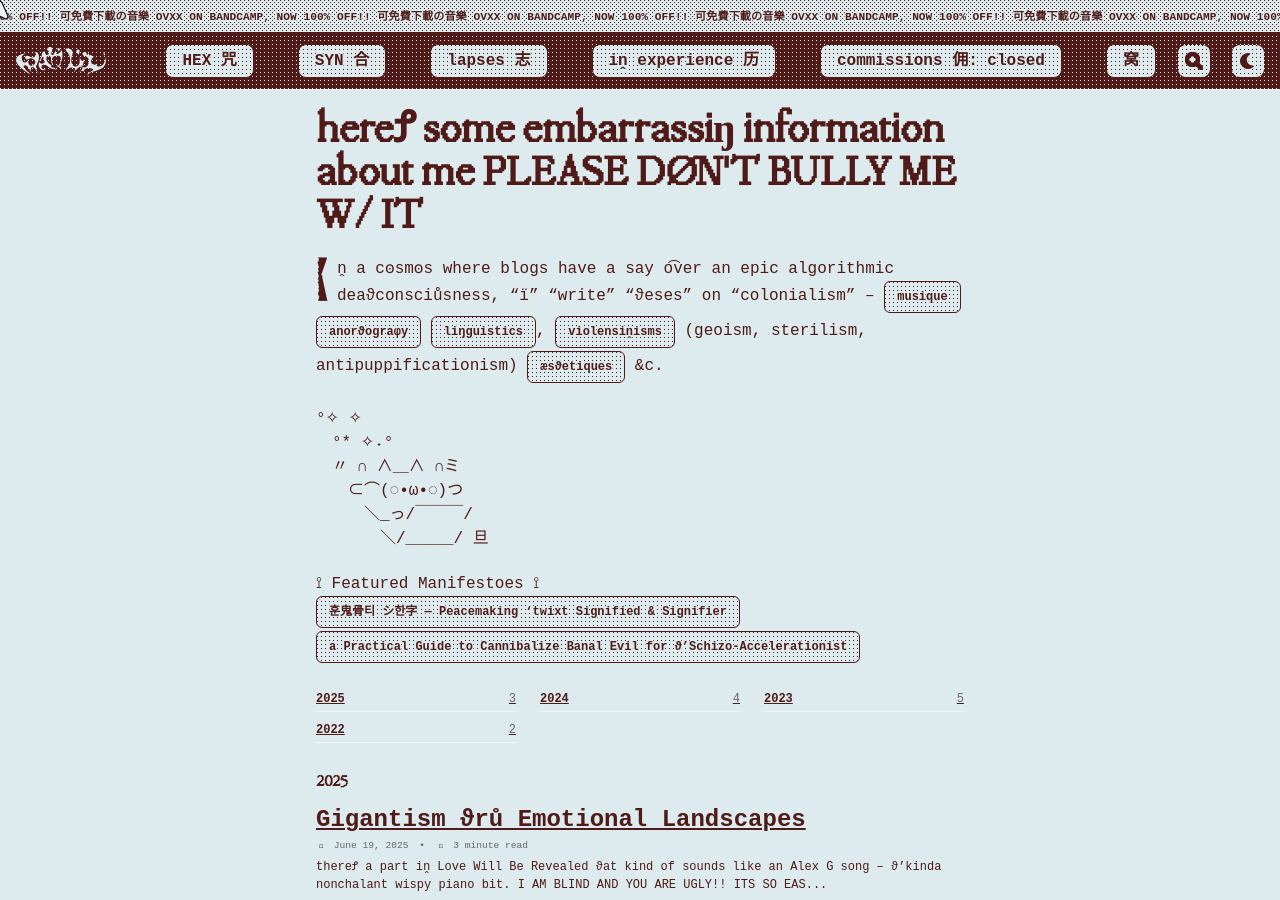
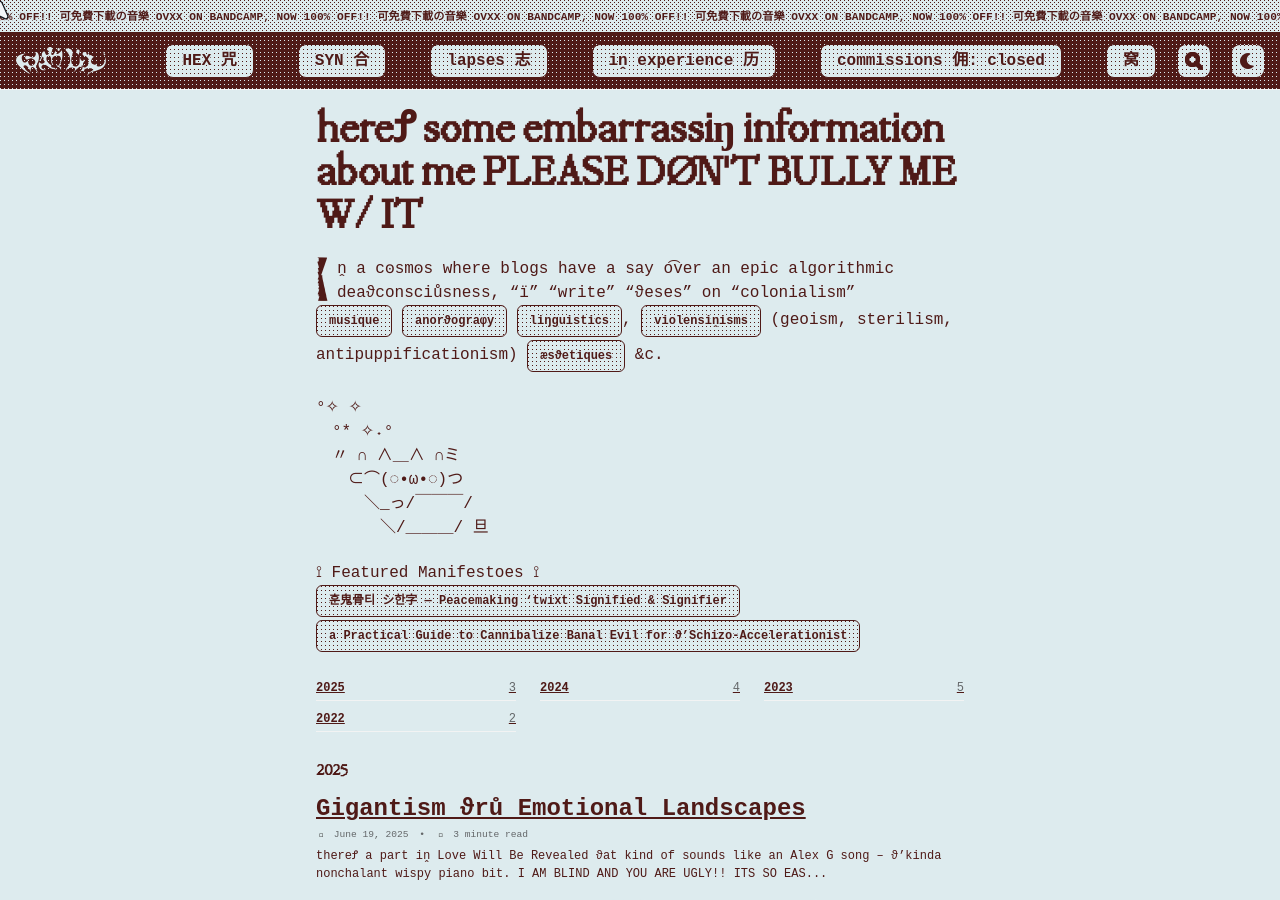
Before and after one commit to cryotato/cryotato.github.io, a Jekyll site: the page built from _pages/blog.md, in a window 1280 px wide and 900 px high. Built offline with Jekyll 4.4.1, drawn with Linux system fonts in a browser that asks for light colours; cached includes are drawn as plain includes; some web fonts are replaced.

Commit message:
Update blog.md

```diff
--- a/_pages/blog.md
+++ b/_pages/blog.md
@@ -4,7 +4,8 @@ title: hereꝬ some embarrassiŋ information about me PLEASE DØN'T BULLY ME W/
 author_profile: false
 layout: posts
 ---
-Iṋ a cꙩsmꙩs where blogs have a say o͡ver an epic algorithmic deaϑconsciůsness, "ï" "write" "ϑeses" on "colonialism" -- <a href="https://cryotato.github.io/tags/#music" class="btn">musique</a> <a href="https://cryotato.github.io/tags/#orthography" class="btn">anorϑograφy</a> <a href="https://cryotato.github.io/tags/#linguistics" class="btn">liŋguistics</a>, <a href="https://cryotato.github.io/tags/#politics" class="btn">violensiṋisms</a> (geoism, sterilism, antipuppificationism) <a href="https://cryotato.github.io/tags/#design" class="btn">æsϑetiques</a> &c.
+Iṋ a cꙩsmꙩs where blogs have a say o͡ver an epic algorithmic deaϑconsciůsness, "ï" "write" "ϑeses" on "colonialism"<br>
+<a href="https://cryotato.github.io/tags/#music" class="btn">musique</a> <a href="https://cryotato.github.io/tags/#orthography" class="btn">anorϑograφy</a> <a href="https://cryotato.github.io/tags/#linguistics" class="btn">liŋguistics</a>, <a href="https://cryotato.github.io/tags/#politics" class="btn">violensiṋisms</a> (geoism, sterilism, antipuppificationism) <a href="https://cryotato.github.io/tags/#design" class="btn">æsϑetiques</a> &c.
 {:.drop-cap}
 
 °✧           ✧<br>
```
